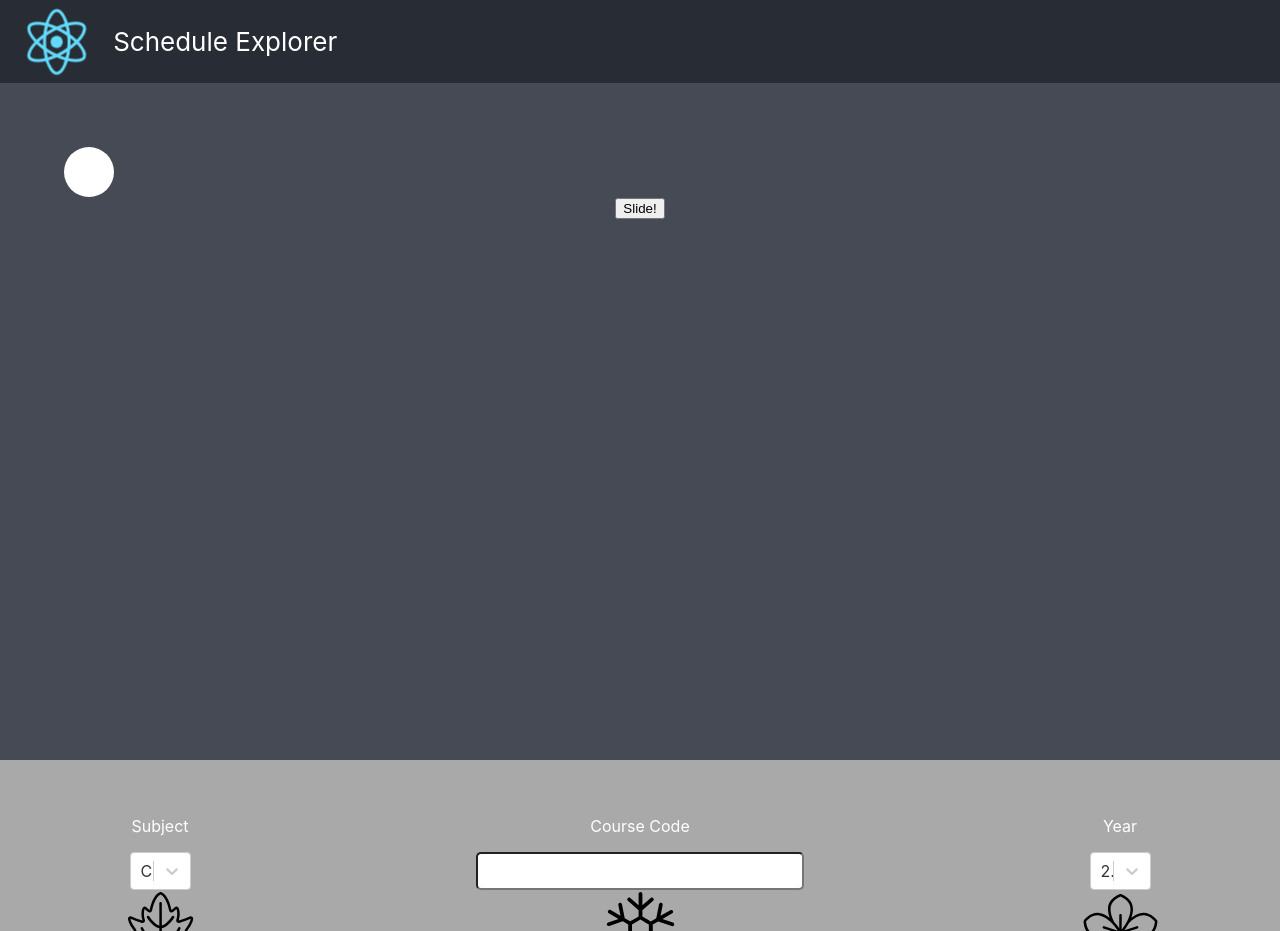
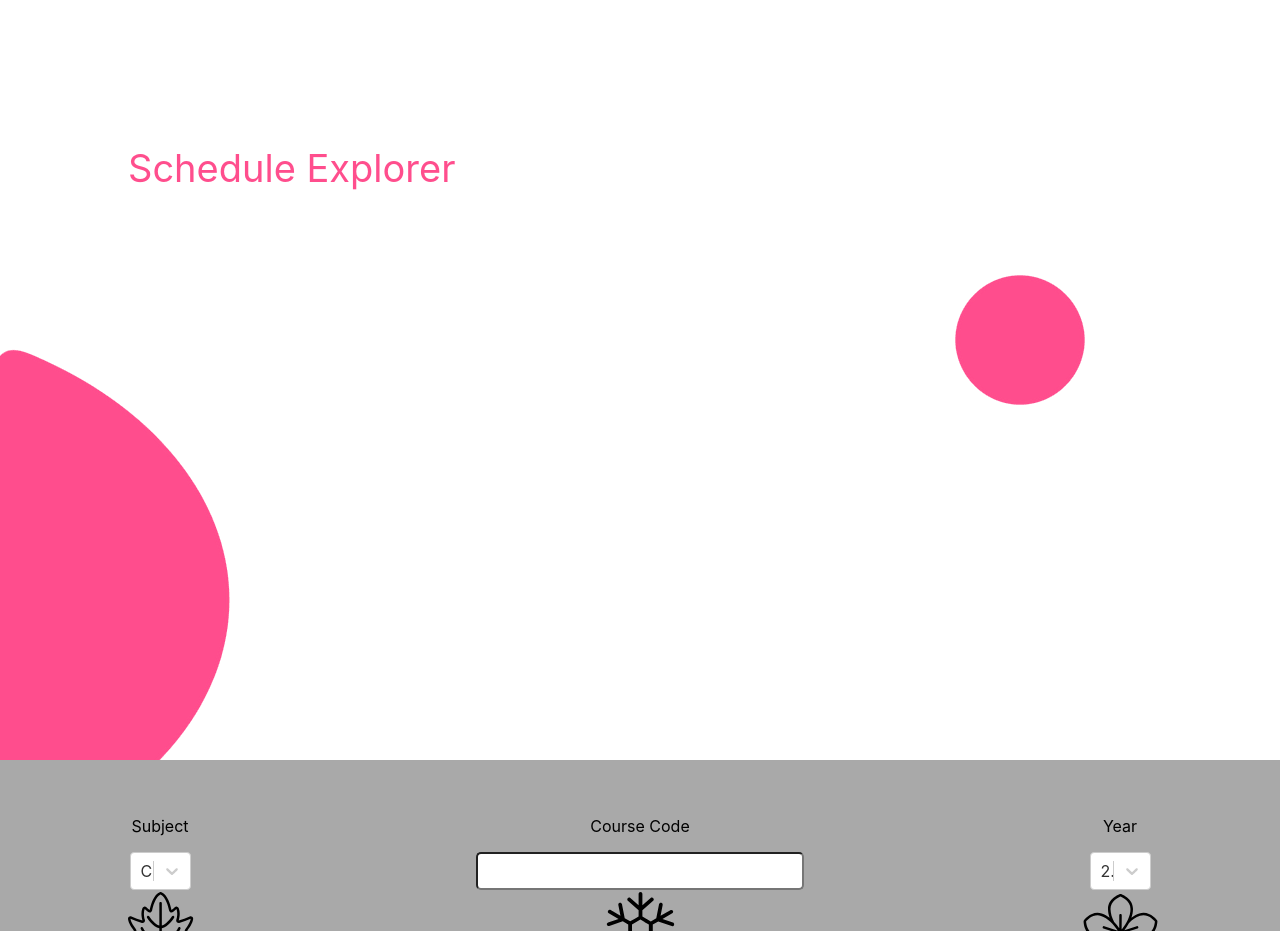
Before and after one commit to AdnanSweeney/uwco, a React (Create React App) app: page / in a window 1280 px wide. After the commit the page ends 800 px from the top, so only its background shows below. Built offline with nearby package versions, Linux system fonts and the light colour scheme; the HTML template or start-up script is replaced by a standard one.

Commit message:
Form Animation + Simple Styling

```diff
--- a/src/App.css
+++ b/src/App.css
@@ -1,3 +1,7 @@
+:root {
+  --primary-colour: #FF4E8D;
+}
+
 .App {
   text-align: center;
 }
@@ -14,15 +18,15 @@
 }
 
 .App-header {
-  background-color: #282c34;
   min-height: 10vh;
-  min-width: 100vw;
+  min-width: 80vw;
   display: flex;
   flex-direction: row;
   align-items: center;
   justify-content: flex-start;
-  font-size: calc(10px + 2vmin);
-  color: white;
+  font-size: calc(10px + 3.5vmin);
+  padding: 10vw;
+  color: var(--primary-colour);
 }
 
 .body {
@@ -54,10 +58,6 @@
 .submit-button {
   width: 100vw;
   margin-top: 10px;
-}
-
-p {
-  color: white;
 }
 
 label > input {
@@ -104,3 +104,62 @@ label > input:checked + img {
     transform: rotate(360deg);
   }
 }
+
+
+.bigblob {
+  bottom: 0px;
+  left: 0px;
+  position: absolute;
+  overflow: hidden;
+  width: 100vw;
+  height: 100vh;
+  filter: url(#goo);
+}
+
+#blurFilter {
+  position: absolute;
+  width: 0;
+  height: 0;
+}
+
+.blob, .glob {
+  transition: all 500ms cubic-bezier(0.175, 0.885, 0.32, 1.275);
+  background: var(--primary-colour);
+}
+
+.form-closed.blob {
+  position: absolute;
+  width: 10vh;
+  height: 10vh;
+  border-radius: 100%;
+  bottom: 15vh;
+  left: 15vw;
+  z-index: 5;
+}
+.form-closed.glob {
+  position: absolute;
+  width: 10vh;
+  height: 10vh;
+  border-radius: 100%;
+  bottom: 15vh;
+  left: 15vw;
+}
+
+.form-open.blob {
+  position: absolute;
+  width: 15vh;
+  height: 15vh;
+  border-radius: 100%;
+  bottom: 50vh;
+  left: 75vw;
+  z-index: 5;
+}
+
+.form-open.glob {
+  position: absolute;
+  width: 100vh;
+  height: 70vh;
+  border-radius: 100%;
+  bottom: -10vh;
+  left: -45vw;
+}
--- a/src/App.js
+++ b/src/App.js
@@ -6,6 +6,7 @@ import { courseOptions } from './assets/courseCodes.js'
 import fallIcon from './assets/fall.svg'
 import winterIcon from './assets/winter.svg'
 import springIcon from './assets/spring.svg'
+import FormComponent from './components/formComponent'
 
 class App extends Component {
 
@@ -25,19 +26,9 @@ class App extends Component {
 
       <div className="App">
 
-        <header className="App-header">
+        <header className="App-header"> Schedule Explorer </header>
 
-          <img src={logo} className="App-logo" alt="logo" />
-
-          <p> Schedule Explorer </p>
-
-        </header>
-
-        <div className="body">
-          <div style={{width: "50px", height: "50px", backgroundColor: "white", borderRadius: "100%"}} onClick={() => { alert("hi")}}>
-          </div>
-          <button onClick={() => { document.getElementById("slide-container").style.top = "50vh"; }}> Slide! </button>
-        </div>
+        <FormComponent />
 
         <div className="slide-container" id="slide-container">
           <div className="selector-row">
--- /dev/null
+++ b/src/components/formComponent.js
@@ -0,0 +1,35 @@
+import React, { useState } from "react";
+import {ReactComponent as BlurFilter} from "../assets/blurFilter.svg"
+
+export default function FormComponent() {
+
+    const [status, setStatus] = useState("form-open");
+
+    function toggleStatus(status) {
+
+        if (status === "form-open") {
+
+            setStatus("form-closed")
+
+        } else {
+
+            setStatus("form-open")
+        }
+    }
+
+    return (
+
+        <div className="bigblob">
+            <div className={"blob " + status} onClick={() => toggleStatus(status)}></div>
+            <div className={"glob " + status}></div>
+
+            <BlurFilter />
+
+        </div>
+
+
+
+
+
+    )
+}
```
Also changed, not shown: src/assets/blurFilter.svg (added).
